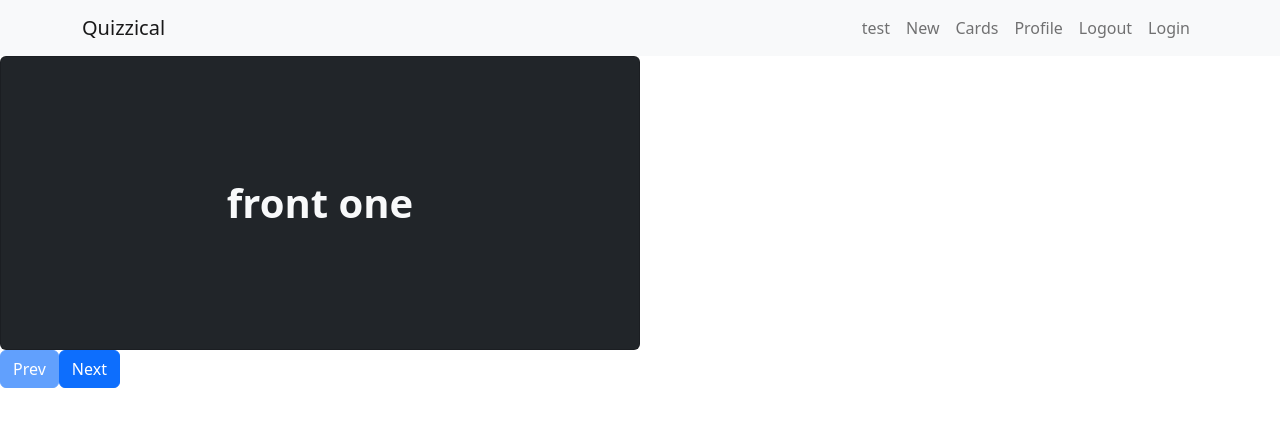
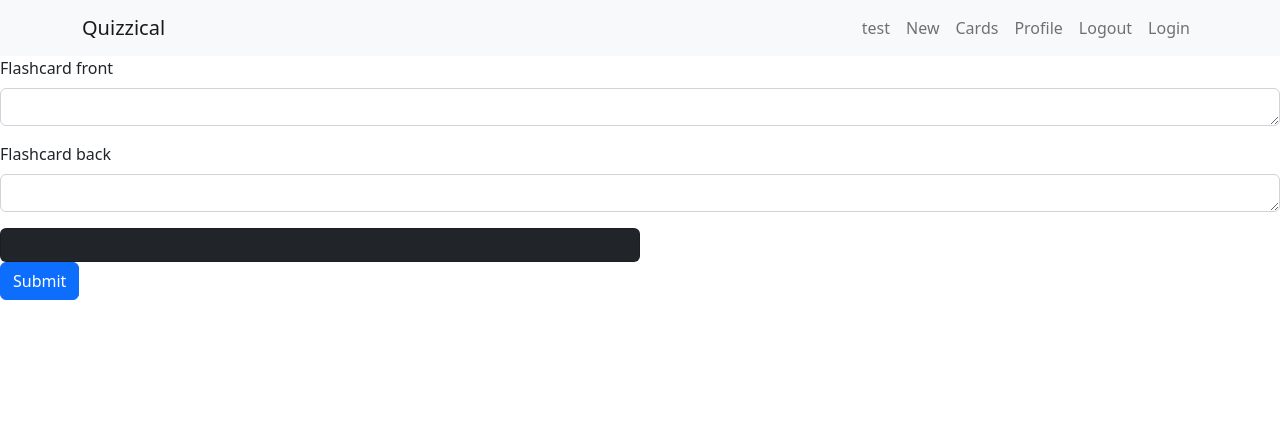
Before and after one commit to miaju/flashcards, a React (Create React App) app in the folder react_app/: page /test in a window 1280 px wide. Shown: the top 426 px of the page. Built offline with nearby package versions, Linux system fonts and the light colour scheme.

Commit message:
create basic new card form component
* remove unused code

* create new card page

* make inputs work and create example card before submitting

* add error message for empty flashcard submit

```diff
--- a/react_app/src/App.js
+++ b/react_app/src/App.js
@@ -4,17 +4,17 @@ import "./App.scss";
 //import axios from "axios";
 
 import NavBar from "./components/Navbar";
-import CardItem from './components/CardItem';
 import CardList from "./components/CardList"
 import Home from "./components/Home";
+import NewCard from "./components/NewCard";
+
+const testCards = [
+  {front: "front one", back: "back one"},
+  {front: "front two", back: "back two"},
+  {front: "front three", back: "back three"}
+];
 
 function App() {
-
-  const testCards = [
-    {front: "front one", back: "back one"},
-    {front: "front two", back: "back two"},
-    {front: "front three", back: "back three"}
-  ];
 
   return (
     <div className="App">
@@ -22,7 +22,7 @@ function App() {
     <NavBar></NavBar>
     <Routes>
       <Route path="/" element={<Home/>}/>
-      <Route path="/test" element={<CardList cards={testCards}/>}/>
+      <Route path="/test" element={<NewCard/>}/>
     </Routes>
     </BrowserRouter>
     </div>
--- /dev/null
+++ b/react_app/src/components/NewCard.js
@@ -0,0 +1,43 @@
+import { useState } from 'react';
+import Button from 'react-bootstrap/Button';
+import Form from 'react-bootstrap/Form';
+
+import CardItem from './CardItem';
+
+export default function NewCard(props) {
+  const [front, setFront] = useState('');
+  const [back, setBack] = useState('');
+  const [clicked, setClicked] = useState(false);
+  const [showErr, setShowErr] = useState(false);
+
+  const click = () => { setClicked(!clicked) }
+
+  function submit() {
+    if (front === '' || back === '') {
+      return setShowErr(true);
+    }
+    console.log(front, back);
+  }
+
+  return(
+    <>
+      <div className="form-error">
+        {showErr && "Something went wrong. Please make sure that the inputs are non-empty and try again."}
+      </div>
+      <Form>
+        <Form.Group className="mb-3" controlId="newCard.front">
+          <Form.Label>Flashcard front</Form.Label>
+          <Form.Control value={front} onChange={(event) => {setFront(event.target.value); setShowErr(false)}} as="textarea" rows={1} />
+        </Form.Group>
+        <Form.Group className="mb-3" controlId="newCard.back">
+          <Form.Label>Flashcard back</Form.Label>
+          <Form.Control value={back} onChange={(event) => {setBack(event.target.value); setShowErr(false)}} as="textarea" rows={1} />
+        </Form.Group>
+      </Form>
+      <CardItem card={{front, back}} clicked={clicked} click={click}/>
+      <Button variant="primary" onClick={submit}>
+        Submit
+      </Button>
+    </>
+  );
+};
```
Also changed, not shown: react_app/src/components/NewCard.scss (added).
